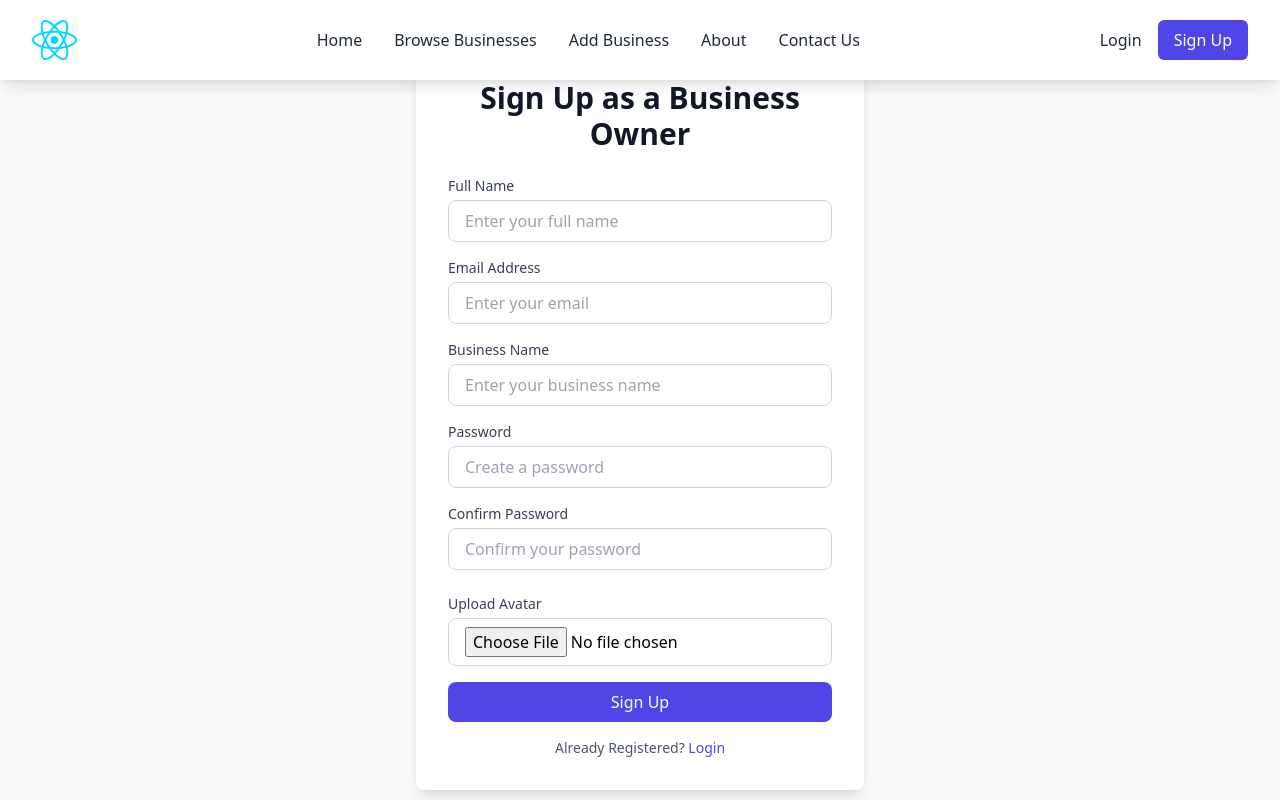
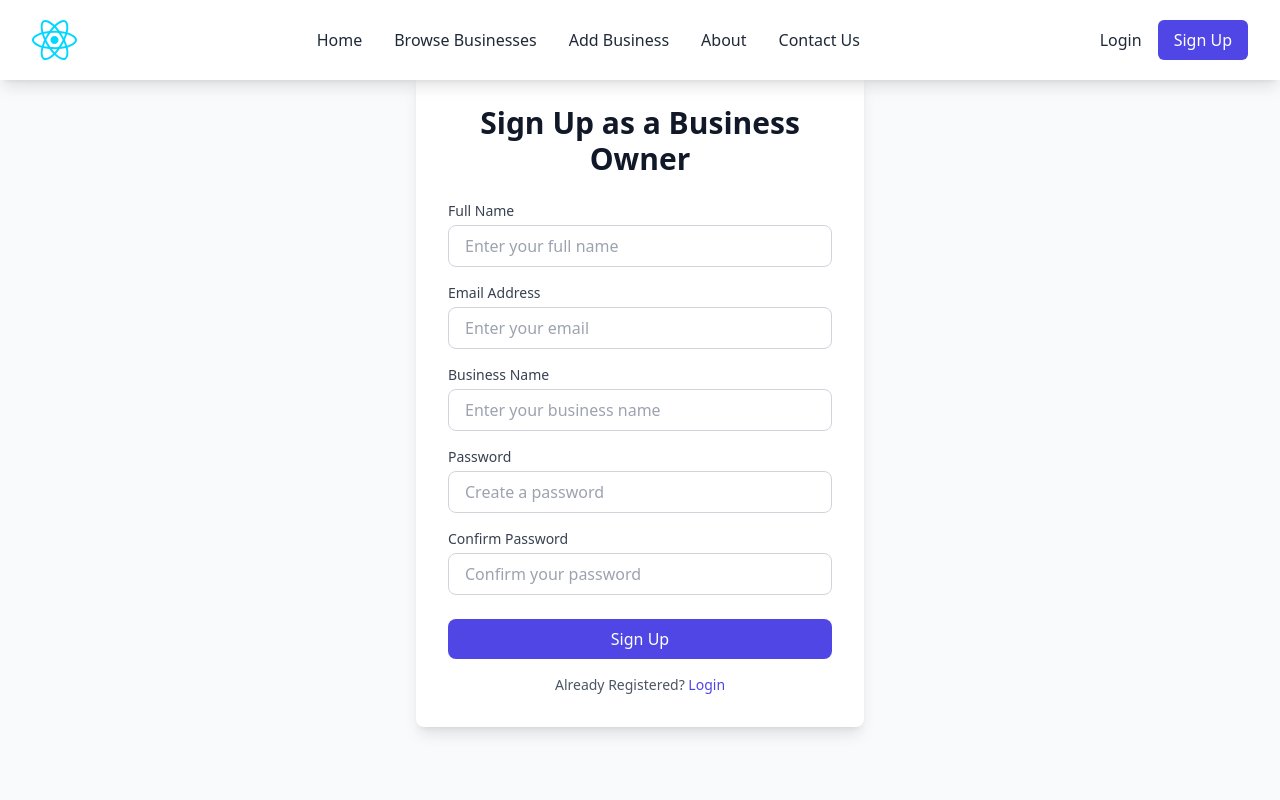
Before and after one commit to Abdiaziz82/Local-Business-directory, a React (Vite) app in the folder frontend/: page /signup/business-owner in a window 1280 px wide. Shown: the top 800 px of the page. Built offline with nearby package versions, Linux system fonts and the light colour scheme.

Commit message:
add file

```diff
--- a/frontend/src/App.jsx
+++ b/frontend/src/App.jsx
@@ -17,18 +17,13 @@ import BusinessOwnerDashboard from './pages/BusinessOwnerDashboard';
 
 function App() {
   const [userRole, setUserRole] = useState(null);
-  const [userAvatar, setUserAvatar] = useState(null);
   const [loading, setLoading] = useState(true);
 
   useEffect(() => {
     const fetchSessionData = () => {
       const storedRole = Cookies.get('userRole'); // Get role from cookies
-      const storedAvatar = Cookies.get('userAvatar'); // Get avatar from cookies
       if (storedRole) {
         setUserRole(storedRole);
-      }
-      if (storedAvatar) {
-        setUserAvatar(storedAvatar);
       }
       setLoading(false); // Done loading session data
     };
@@ -36,18 +31,14 @@ function App() {
     fetchSessionData();
   }, []);
 
-  const handleLogin = (role, avatar) => {
+  const handleLogin = (role) => {
     setUserRole(role);
-    setUserAvatar(avatar);
     Cookies.set('userRole', role);
-    Cookies.set('userAvatar', avatar);
   };
 
   const handleLogout = () => {
     setUserRole(null);
-    setUserAvatar(null);
     Cookies.remove('userRole');
-    Cookies.remove('userAvatar');
   };
 
   if (loading) {
@@ -56,7 +47,7 @@ function App() {
 
   return (
     <Router>
-      <Header userAvatar={userAvatar} onLogout={handleLogout} />
+      <Header onLogout={handleLogout} />
 
       <Routes>
         <Route
--- a/frontend/src/pages/BusinessOwnerSignup.jsx
+++ b/frontend/src/pages/BusinessOwnerSignup.jsx
@@ -11,7 +11,6 @@ const BusinessOwnerSignup = () => {
     confirmPassword: '',
   });
 
-  const [avatar, setAvatar] = useState(null); // Separate state for avatar image
   const [loading, setLoading] = useState(false); // Add loading state
 
   const handleChange = (e) => {
@@ -21,23 +20,15 @@ const BusinessOwnerSignup = () => {
     });
   };
 
-  // Handle image file selection
-  const handleImageUpload = (e) => {
-    setAvatar(e.target.files[0]);
-  };
-
   const handleSubmit = (e) => {
     e.preventDefault();
     setLoading(true);
 
-    // Use FormData to send both form fields and the avatar file
+    // Use FormData to send form fields
     const formDataToSend = new FormData();
     Object.keys(formData).forEach((key) => {
       formDataToSend.append(key, formData[key]);
     });
-    if (avatar) {
-      formDataToSend.append('avatar', avatar); // Append the avatar file to the FormData
-    }
 
     // Send the data to the backend
     axios.post('http://localhost:5000/api/signup/business-owner', formDataToSend, {
@@ -54,11 +45,6 @@ const BusinessOwnerSignup = () => {
           text: 'Business owner account created successfully!',
           timer: 2000,
         });
-
-        // Save avatar URL to local storage for later use on login
-        if (response.data.avatarUrl) {
-          localStorage.setItem('userAvatar', response.data.avatarUrl);
-        }
       })
       .catch((error) => {
         setLoading(false);
@@ -136,17 +122,6 @@ const BusinessOwnerSignup = () => {
             />
           </div>
 
-          {/* Avatar Upload Field */}
-          <div className="mb-4">
-            <label className="block text-gray-700 text-sm font-medium mb-1">Upload Avatar</label>
-            <input
-              type="file"
-              accept="image/*"
-              onChange={handleImageUpload} // Handle avatar upload
-              className="w-full px-4 py-2 border border-gray-300 rounded-lg focus:outline-none focus:ring-2 focus:ring-indigo-500"
-            />
-          </div>
-
           <button
             type="submit"
             className="w-full py-2 px-4 bg-indigo-600 text-white font-medium rounded-lg hover:bg-indigo-500 focus:outline-none focus:ring-2 focus:ring-indigo-500"
```
